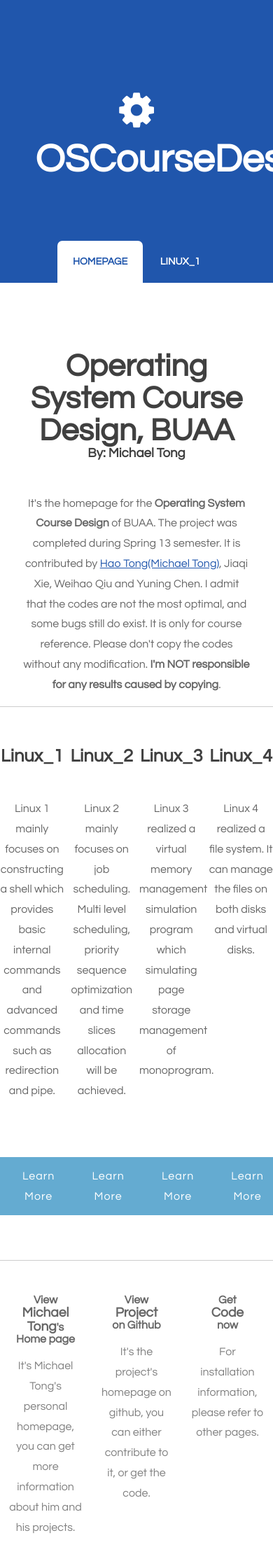
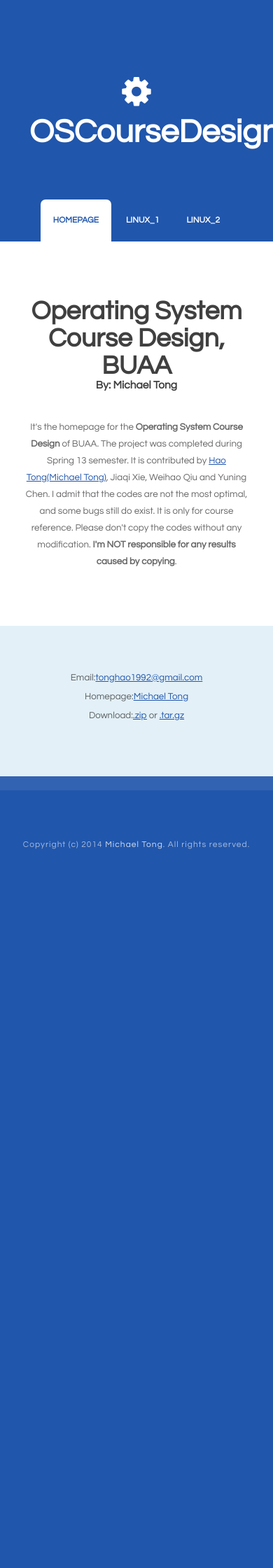
Before and after one commit to MichaelTong/OSCourseDesign, a Jekyll site: the page built from index.html, in a window 390 px wide. Shown: the top 2240 px of the page at 70% size. Built offline with Jekyll 4.4.1, drawn with Linux system fonts in a browser that asks for light colours; after the commit the page ends 1296 px from its top, so only the background shows below that; some of the changed text lies outside the part shown.

Commit message:
responsive

```diff
--- a/_includes/footer.html
+++ b/_includes/footer.html
@@ -4,9 +4,9 @@
 			<div class="fbox1">
 				<span class="icon icon-map-marker"></span>
 				<span>Room 122, No. 21 Students Apartment
-					<br />Beihang University
-					<br />No. 37 Xueyuan Road, Haidian District
-					<br />Beijing, China 100191
+					<br>Beihang University
+					<br>No. 37 Xueyuan Road, Haidian District
+					<br>Beijing, China 100191
 				</span>
 			</div>
 			<div class="fbox1">
@@ -21,9 +21,14 @@
 			</div>
 		</div>
 	</div>
+	<div id="footer-small">
+		<ul>Email:<a href="mailto:tonghao1992@gmail.com">tonghao1992@gmail.com</a></ul>
+		<ul>Homepage:<a href="http://michael-tong.com" target="_blank">Michael Tong</a></ul>
+		<ul>Download:<a href="https://github.com/MichaelTong/OSCourseDesign/zipball/master">.zip</a> or <a href="https://github.com/MichaelTong/OSCourseDesign/tarball/master">.tar.gz</a></ul>
+	</div>
 </div>
 <div id="back3" style="position:relative">
 	<div id="copyright" style="position:relative">
-		<p>Copyright (c) 2014 <a href="http://michael-tong.com/">Michael Tong</a>. All rights reserved. | Theme designed by <a href="http://www.freecsstemplates.org/" rel="nofollow">FreeCSSTemplates.org</a>.</p>
+		<p>Copyright (c) 2014 <a href="http://michael-tong.com/">Michael Tong</a>. All rights reserved.</p>
 </div>
 {% if page.comments %}{% include disqus_comments.html %}{% endif %}
--- a/default.css
+++ b/default.css
@@ -9,7 +9,7 @@
 		padding: 0px;
 		background: #2056ac;
 		font-family: 'Questrial', sans-serif;
-		font-size: 12pt;
+		font-size: 10pt;
 		color: rgba(0,0,0,.6);
 	}
 
@@ -76,97 +76,6 @@
 		width: 100%;
 	}
 
-/*********************************************************************************/
-/* Image Style                                                                   */
-/*********************************************************************************/
-
-	.image
-	{
-		display: inline-block;
-		border: 1px solid rgba(0,0,0,.1);
-	}
-
-	.image img
-	{
-		display: block;
-		width: 100%;
-	}
-
-	.image-full
-	{
-		display: block;
-		width: 100%;
-		margin: 0 0 3em 0;
-	}
-
-	.image-left
-	{
-		float: left;
-		margin: 0 2em 2em 0;
-	}
-
-	.image-centered
-	{
-		display: block;
-		margin: 0 0 2em 0;
-	}
-
-	.image-centered img
-	{
-		margin: 0 auto;
-		width: auto;
-	}
-
-/*********************************************************************************/
-/* List Styles                                                                   */
-/*********************************************************************************/
-
-	ul.style1
-	{
-	}
-
-
-/*********************************************************************************/
-/* Social Icon Styles                                                            */
-/*********************************************************************************/
-
-	ul.contact
-	{
-		margin: 0;
-		padding: 2em 0em 0em 0em;
-		list-style: none;
-	}
-
-	ul.contact li
-	{
-		display: inline-block;
-		padding: 0em 0.10em;
-		font-size: 1em;
-	}
-
-	ul.contact li span
-	{
-		display: none;
-		margin: 0;
-		padding: 0;
-	}
-
-	ul.contact li a
-	{
-		color: #FFF;
-	}
-
-	ul.contact li a:before
-	{
-		display: inline-block;
-		background: #4C93B9;
-		width: 40px;
-		height: 40px;
-		line-height: 40px;
-		text-align: center;
-		color: rgba(255,255,255,1);
-	}
-
 
 /*********************************************************************************/
 /* Button Style                                                                  */
@@ -183,48 +92,6 @@
 		text-decoration: none;
 		font-size: 1em;
 		color: #FFF;
-	}
-
-	.button:before
-	{
-		display: inline-block;
-		background: #8DCB89;
-		margin-right: 1em;
-		width: 40px;
-		height: 40px;
-		line-height: 40px;
-		border-radius: 20px;
-		text-align: center;
-		color: #272925;
-	}
-
-	.button-small
-	{
-	}
-
-	.button-code
-	{
-		display: inline-block;
-		margin-top: 2em;
-		padding: 0.8em 2em;
-		background: #64ABD1;
-		line-height: 1.8em;
-		letter-spacing: 1px;
-		text-decoration: none;
-		font-size: 1em;
-		color: #FFF;
-	}
-	.button-code:before
-	{
-		display: inline-block;
-		background: #8DCB89;
-		margin-right: 1em;
-		width: 40px;
-		height: 40px;
-		line-height: 40px;
-		border-radius: 20px;
-		text-align: center;
-		color: #272925;
 	}
 
 /*********************************************************************************/
@@ -301,8 +168,6 @@
 		color: rgba(255,255,255,0.8);
 	}
 
-
-
 /*********************************************************************************/
 /* Menu                                                                          */
 /*********************************************************************************/
@@ -344,12 +209,6 @@
 		color: #2056ac;
 	}
 
-	#menu .current_page_item a
-	{
-	}
-
-
-
 /*********************************************************************************/
 /* Wrapper                                                                       */
 /*********************************************************************************/
@@ -365,27 +224,6 @@
 		max-width: 1200px;
 	}
 
-	#wrapper1
-	{
-		background: #FFF;
-	}
-
-	#wrapper2
-	{
-		overflow: hidden;
-		background: #F3F3F3;
-		padding: 5em 0em;
-		text-align: center;
-	}
-
-	#wrapper3
-	{
-	}
-
-	#wrapper4
-	{
-	}
-
 /*********************************************************************************/
 /* Welcome                                                                       */
 /*********************************************************************************/
@@ -398,25 +236,9 @@
 		text-align: center;
 	}
 
-	#welcome .content
-	{
-		padding: 0em 8em;
-	}
-
-	#welcome .title h2
-	{
-	}
-
-	#welcome a,
-	#welcome strong
-	{
-	}
-
-
 /*********************************************************************************/
 /* Footer                                                                        */
 /*********************************************************************************/
-
 	#footer
 	{
 		margin-left: auto;
@@ -425,10 +247,8 @@
 		padding: 5em 0em;
 		text-align: center;
 		max-width: 1200px;
+		display: none;
 	}
-
-
-
 	#footer .fbox1,
 	#footer .fbox2,
 	#footer .fbox3
@@ -449,6 +269,15 @@
 	#footer .title span
 	{
 		color: rgba(255,255,255,0.4);
+	}
+	#footer-small
+	{
+		margin-left: auto;
+		margin-right: auto;
+		overflow: hidden;
+		padding: 5em 0em;
+		text-align: center;
+		max-width: 522px;
 	}
 
 /*********************************************************************************/
@@ -478,6 +307,11 @@
 		color: rgba(255,255,255,0.8);
 	}
 
+	.fc
+	{
+		border-top: 1px solid rgba(0,0,0,0.2);
+		display: none;
+	}
 
 /*********************************************************************************/
 /* Portfolio                                                                     */
@@ -515,6 +349,8 @@
 		color: rgba(0,0,0,0.8);
 	}
 
+	#portfolio .description{display: none;}
+
 	.column1,
 	.column2,
 	.column3
@@ -524,21 +360,17 @@
 		padding: 0 3.333333%;
 	}
 
-
-
 /*********************************************************************************/
 /* Four Columns                                                                 */
 /*********************************************************************************/
-	.fc
-	{
-		border-top: 1px solid rgba(0,0,0,0.2);
-	}
+
 	#four-column
 	{
 		overflow: hidden;
 		margin-top: 1em;
 		padding-top: 1em;
 		text-align: center;
+		display: none;
 	}
 
 	#four-column h2
@@ -546,23 +378,6 @@
 		margin: 1em 0em;
 		font-size: 1.5em;
 		font-weight: 700;
-	}
-
-	#four-column .icon
-	{
-		position: relative;
-		display: block;
-		margin: 0px auto 0.80em auto;
-		background: none;
-		line-height: 150px;
-		font-size: 4em;
-		width: 150px;
-		height: 150px;
-		border-radius: 100px;
-		border: 6px solid #67128F;
-		text-align: center;
-		color: #FFF;
-
 	}
 
 	#four-column #tbox1,
@@ -606,6 +421,8 @@
 		float: right;
 	}
 
+	#four-column .description {display: none;}
+
 	#four-column .title
 	{
 		text-align: center;
@@ -627,7 +444,6 @@
 	{
 		border-top-color: #292929;
 	}
-
 
 	ul.tools
 	{
@@ -677,3 +493,19 @@
           		border-radius: 3px;
   		box-shadow: 0 0 0 1px rgba(187, 187, 187, 0.1), 0 6px 12px rgba(0, 0, 0, 0.1);
 	}
+
+	@media screen and (min-width: 523px) {
+		.fc {display: block;}
+		#footer {display: block;}
+		#footer-small {display: none;}
+	}
+	@media screen and (min-width: 555px) {
+	}
+	@media screen and (min-width: 640px) {
+		#four-column {display: block;}
+		#four-column .description { display: inline-block}
+	}
+	@media screen and (min-width: 960px){
+		body{font-size: 12pt;}
+		#portfolio .description{display: inline-block;}
+	}
--- a/index.html
+++ b/index.html
@@ -21,8 +21,8 @@
 		</div>
 	</div>
 </div>
-<div id="back1" style="position:relation">
-	<div class="wrapper" style="position:relative">
+<div id="back1">
+	<div class="wrapper">
 		<div id="welcome" class="container">
     		<div class="title">
 				<h2>Operating System Course Design, BUAA</h2>
@@ -37,25 +37,25 @@
 					<div class="title">
 						<h2>Linux_1</h2>
 					</div>
-					<p>Linux 1 mainly focuses on constructing a shell which provides basic internal commands and advanced commands such as redirection and pipe.</p>
+					<div class="description"><p>Linux 1 mainly focuses on constructing a shell which provides basic internal commands and advanced commands such as redirection and pipe.</p></div>
 				</div>
 				<div id="tbox2">
 					<div class="title">
 						<h2>Linux_2</h2>
 					</div>
-					<p>Linux 2 mainly focuses on job scheduling. Multi level scheduling, priority sequence optimization and time slices allocation will be achieved.</p>
+					<div class="description"><p>Linux 2 mainly focuses on job scheduling. Multi level scheduling, priority sequence optimization and time slices allocation will be achieved.</p></div>
 				</div>
 				<div id="tbox3">
 					<div class="title">
 						<h2>Linux_3</h2>
 					</div>
-					<p>Linux 3 realized a virtual memory management simulation program which simulating page storage management of monoprogram.</p>
+					<div class="description"><p>Linux 3 realized a virtual memory management simulation program which simulating page storage management of monoprogram.</p></div>
 				</div>
 				<div id="tbox4">
 					<div class="title">
 						<h2>Linux_4</h2>
 					</div>
-					<p>Linux 4 realized a file system. It can manage the files on both disks and virtual disks.<br>&nbsp;</p>
+					<div class="description"><p>Linux 4 realized a file system. It can manage the files on both disks and virtual disks.</p></div>
 				</div>
 			</div>
 			<div id="four-column">
@@ -70,19 +70,19 @@
 				<div class="column1">
 					<div class="box">
 						<h3>View<br><big>Michael Tong</big>'s<br>Home page</h3>
-						<p>It's Michael Tong's personal homepage, you can get more information about him and his projects.</p>
+						<div class="description"><p>It's Michael Tong's personal homepage, you can get more information about him and his projects.</p></div>
 					</div>
 				</div>
 				<div class="column2">
 					<div class="box">
 						<h3>View<br><big>Project</big><br>on Github</h3>
-						<p>It's the project's homepage on github, you can either contribute to it, or get the code.<br>&nbsp;</p>
+						<div class="description"><p>It's the project's homepage on github, you can either contribute to it, or get the code.</p></div>
 					</div>
 				</div>
 				<div class="column3">
 					<div class="box">
 						<h3 id="codes">Get<br><big>Code</big><br>now</h3>
-						<p>For installation information, please refer to other pages.<br>&nbsp;</p>
+						<div class="description"><p>For installation information, please refer to other pages.</p></div>
 					</div>
 				</div>
 				<div id="portfolio" class="container">
```
